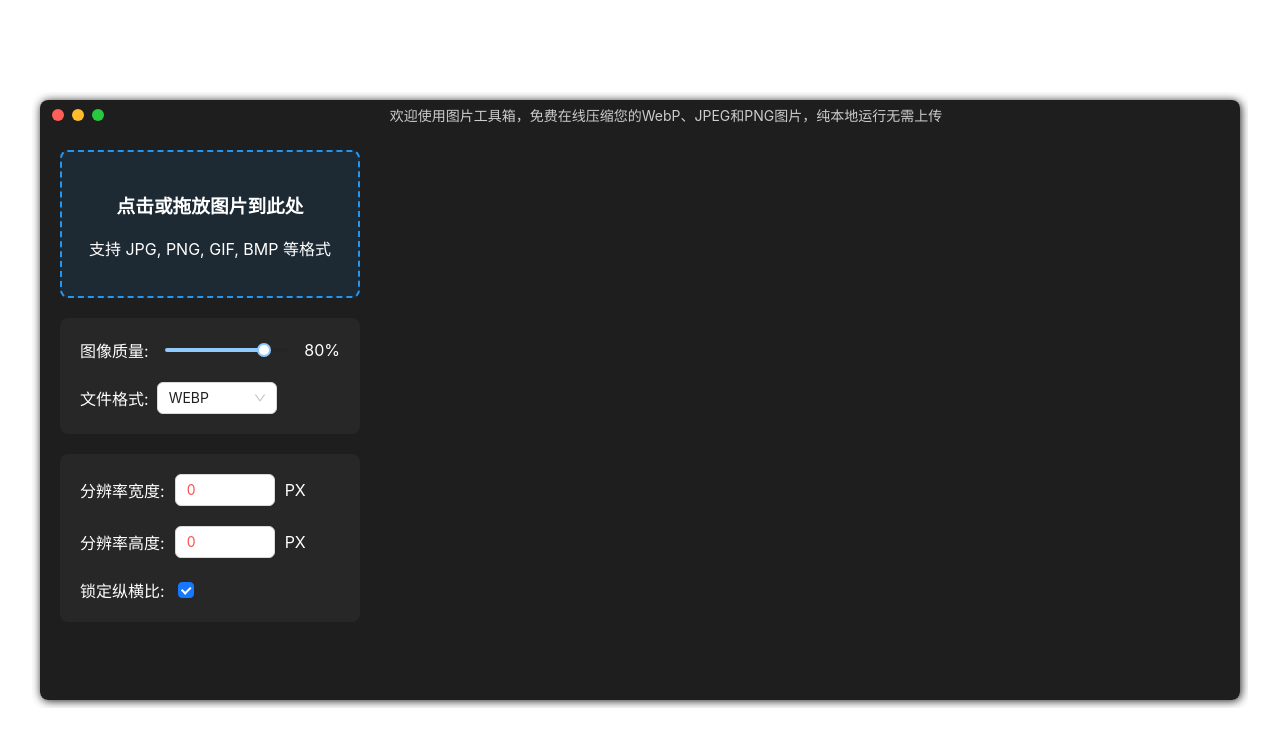
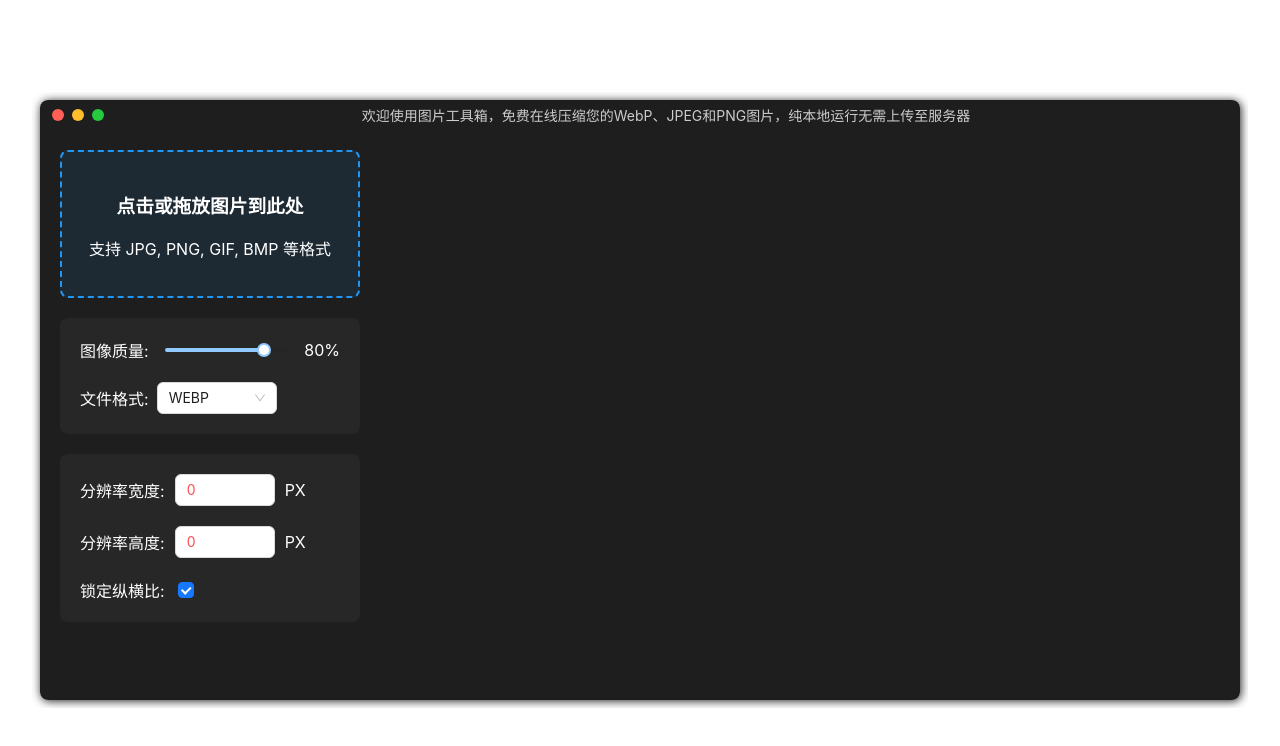
Before and after one commit to gausszhou/image-tools, a React (Vite) app: page / in a window 1280 px wide. Shown: the top 746 px of the page. Built offline with nearby package versions, Linux system fonts and the light colour scheme.

Commit message:
chore: 更新标语

```diff
--- a/src/App.tsx
+++ b/src/App.tsx
@@ -10,7 +10,7 @@ function AppHead() {
         <span className="layout__dot layout__dot--green"></span>
       </div>
       <div className="layout__header-right">
-        <h1 className="layout__header-title">欢迎使用图片工具箱，免费在线压缩您的WebP、JPEG和PNG图片，纯本地运行无需上传</h1>
+        <h1 className="layout__header-title">欢迎使用图片工具箱，免费在线压缩您的WebP、JPEG和PNG图片，纯本地运行无需上传至服务器</h1>
       </div>
     </div>
   );
```
Also changed, not shown: 1 other file (tests, documents, lock files or other folders).
